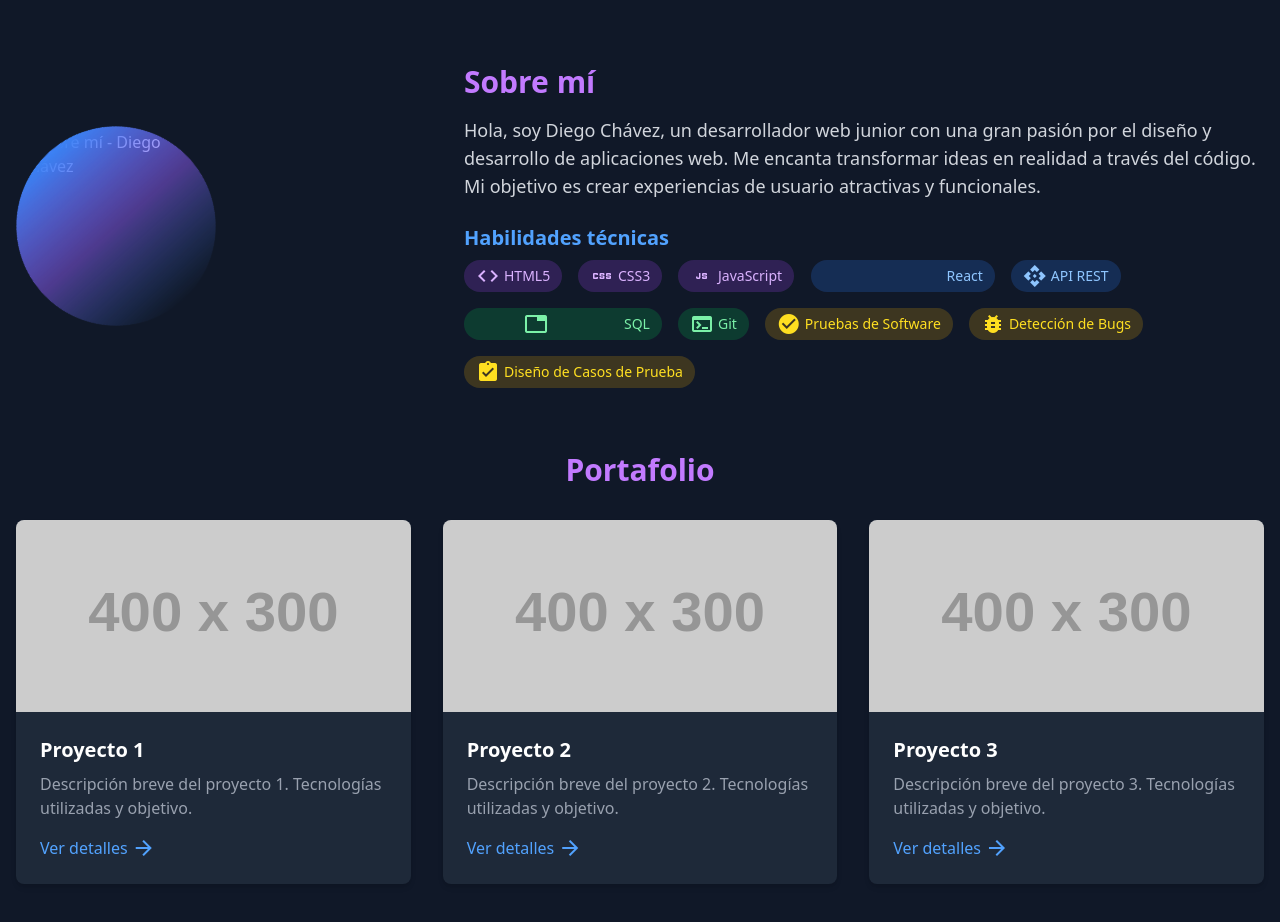
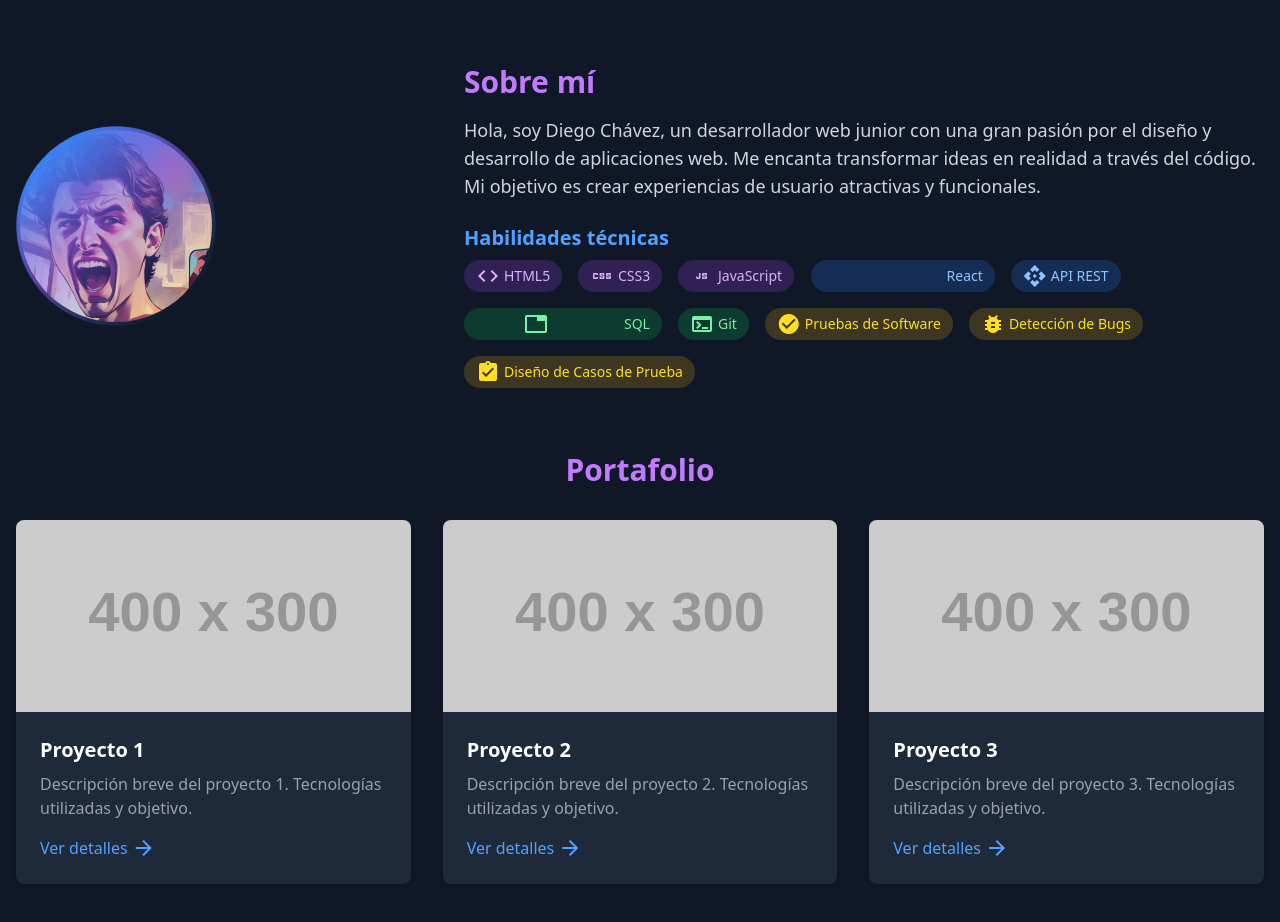
Before and after one commit to diegoxneto/Profile, a plain HTML site: page index.html in a window 1280 px wide. Shown: the part 800-1722 px from the top of the page. Drawn offline with nearby package versions, Linux system fonts and the light colour scheme; placeholder pictures from the web are drawn by us.

Commit message:
Update index.html
arreglé el error de que no se veia la imagen

```diff
--- a/index.html
+++ b/index.html
@@ -121,7 +121,7 @@
             <div class="flex flex-col md:flex-row items-center gap-12">
                 <div class="md:w-1/3">
                     <div class="circular-image-wrapper">
-                         <img src="../img/profile.png" alt="Sobre mí - Diego Chávez" >
+                         <img src="profile.png" alt="Sobre mí - Diego Chávez" >
                     </div>
                 </div>
                 <div class="md:w-2/3">
```
